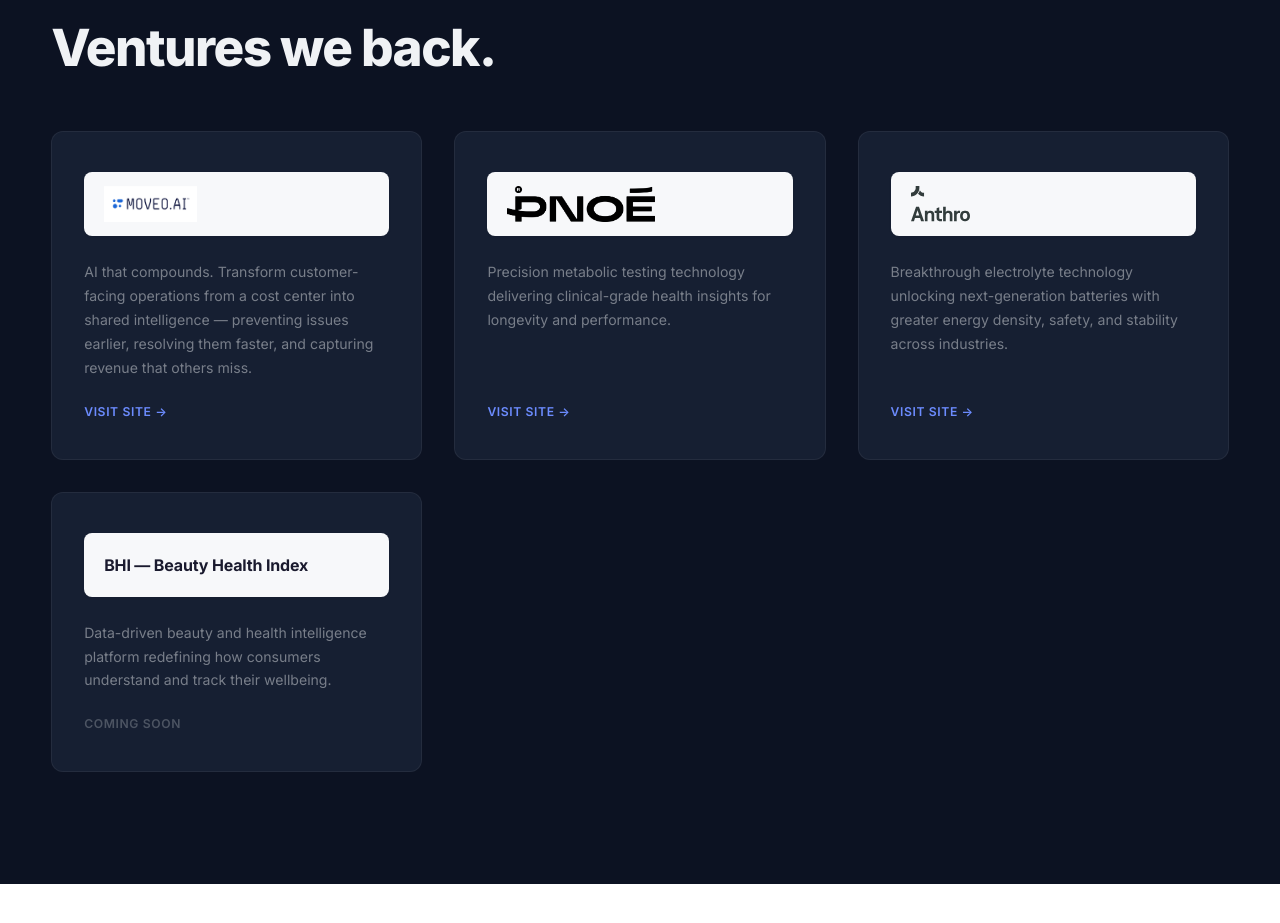
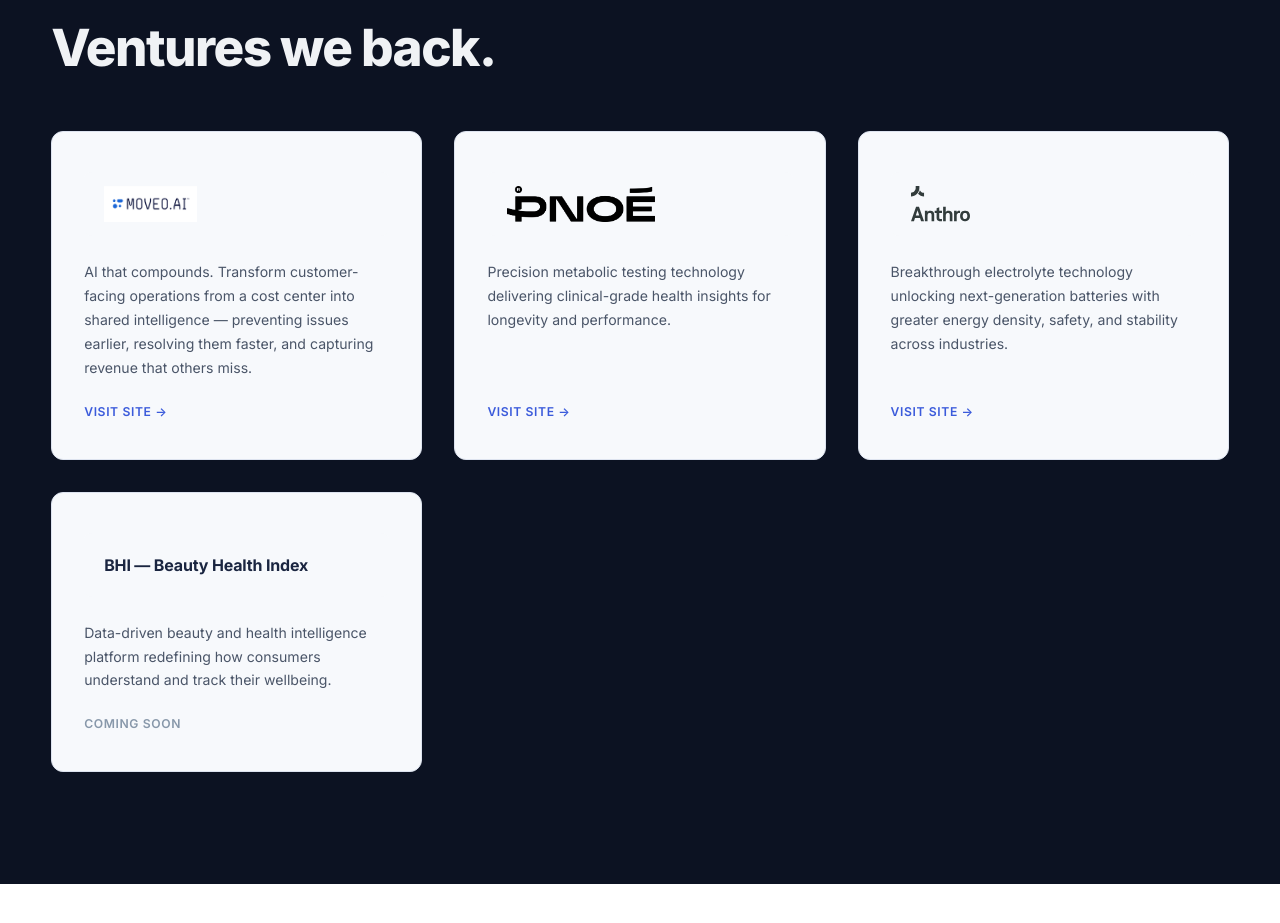
Before and after one commit to eleftheria-mbriyo/mbriyo-website, a plain HTML site: page index.html in a window 1280 px wide. Shown: the part 6100-7023 px from the top of the page. Drawn offline with Linux system fonts and the light colour scheme; animation ran at ten frames a second.

Commit message:
Portfolio cards: light card background, matching logo area, dark readable text

```diff
--- a/index.html
+++ b/index.html
@@ -1399,39 +1399,39 @@
     <div style="display:grid; grid-template-columns:repeat(3,1fr); gap:2rem; margin-top:1rem;">
 
       <!-- Moveo.AI -->
-      <div style="background:var(--bg-card); border:1px solid var(--border); border-radius:12px; padding:2.5rem 2rem; display:flex; flex-direction:column; align-items:flex-start; gap:1.5rem; transition:border-color 0.2s;" onmouseover="this.style.borderColor='rgba(108,172,255,0.35)'" onmouseout="this.style.borderColor=''">
-        <div style="width:100%; height:64px; display:flex; align-items:center; background:#f7f8fa; border-radius:8px; padding:0 1.25rem; box-sizing:border-box; box-shadow:0 1px 3px rgba(0,0,0,0.06);">
+      <div style="background:#f7f9fc; border:1px solid #dde3ef; border-radius:12px; padding:2.5rem 2rem; display:flex; flex-direction:column; align-items:flex-start; gap:1.5rem; transition:box-shadow 0.2s,border-color 0.2s;" onmouseover="this.style.boxShadow='0 4px 20px rgba(0,0,0,0.08)';this.style.borderColor='#b8c8e8'" onmouseout="this.style.boxShadow='';this.style.borderColor='#dde3ef'">
+        <div style="width:100%; height:64px; display:flex; align-items:center; background:#f7f9fc; border-radius:8px; padding:0 1.25rem; box-sizing:border-box;">
           <img src="moveo-logo.png" alt="Moveo.AI" style="max-height:36px; max-width:180px; object-fit:contain; display:block;">
         </div>
-        <p style="font-size:0.88rem; color:var(--text-secondary); line-height:1.7; flex:1;">AI that compounds. Transform customer-facing operations from a cost center into shared intelligence — preventing issues earlier, resolving them faster, and capturing revenue that others miss.</p>
-        <a href="https://moveo.ai/" target="_blank" rel="noopener" style="display:inline-flex; align-items:center; gap:0.4rem; font-size:0.76rem; font-weight:600; letter-spacing:0.05em; text-transform:uppercase; color:var(--accent); text-decoration:none; transition:opacity 0.2s;" onmouseover="this.style.opacity='0.7'" onmouseout="this.style.opacity='1'">Visit site →</a>
+        <p style="font-size:0.88rem; color:#4a5568; line-height:1.7; flex:1;">AI that compounds. Transform customer-facing operations from a cost center into shared intelligence — preventing issues earlier, resolving them faster, and capturing revenue that others miss.</p>
+        <a href="https://moveo.ai/" target="_blank" rel="noopener" style="display:inline-flex; align-items:center; gap:0.4rem; font-size:0.76rem; font-weight:600; letter-spacing:0.05em; text-transform:uppercase; color:#3b5bdb; text-decoration:none; transition:opacity 0.2s;" onmouseover="this.style.opacity='0.7'" onmouseout="this.style.opacity='1'">Visit site →</a>
       </div>
 
       <!-- PNOE -->
-      <div style="background:var(--bg-card); border:1px solid var(--border); border-radius:12px; padding:2.5rem 2rem; display:flex; flex-direction:column; align-items:flex-start; gap:1.5rem; transition:border-color 0.2s;" onmouseover="this.style.borderColor='rgba(108,172,255,0.35)'" onmouseout="this.style.borderColor=''">
-        <div style="width:100%; height:64px; display:flex; align-items:center; background:#f7f8fa; border-radius:8px; padding:0 1.25rem; box-sizing:border-box; box-shadow:0 1px 3px rgba(0,0,0,0.06);">
+      <div style="background:#f7f9fc; border:1px solid #dde3ef; border-radius:12px; padding:2.5rem 2rem; display:flex; flex-direction:column; align-items:flex-start; gap:1.5rem; transition:box-shadow 0.2s,border-color 0.2s;" onmouseover="this.style.boxShadow='0 4px 20px rgba(0,0,0,0.08)';this.style.borderColor='#b8c8e8'" onmouseout="this.style.boxShadow='';this.style.borderColor='#dde3ef'">
+        <div style="width:100%; height:64px; display:flex; align-items:center; background:#f7f9fc; border-radius:8px; padding:0 1.25rem; box-sizing:border-box;">
           <img src="pnoe-logo.png" alt="PNOÉ" style="max-height:36px; max-width:180px; object-fit:contain; display:block;">
         </div>
-        <p style="font-size:0.88rem; color:var(--text-secondary); line-height:1.7; flex:1;">Precision metabolic testing technology delivering clinical-grade health insights for longevity and performance.</p>
-        <a href="https://pnoe.com/" target="_blank" rel="noopener" style="display:inline-flex; align-items:center; gap:0.4rem; font-size:0.76rem; font-weight:600; letter-spacing:0.05em; text-transform:uppercase; color:var(--accent); text-decoration:none; transition:opacity 0.2s;" onmouseover="this.style.opacity='0.7'" onmouseout="this.style.opacity='1'">Visit site →</a>
+        <p style="font-size:0.88rem; color:#4a5568; line-height:1.7; flex:1;">Precision metabolic testing technology delivering clinical-grade health insights for longevity and performance.</p>
+        <a href="https://pnoe.com/" target="_blank" rel="noopener" style="display:inline-flex; align-items:center; gap:0.4rem; font-size:0.76rem; font-weight:600; letter-spacing:0.05em; text-transform:uppercase; color:#3b5bdb; text-decoration:none; transition:opacity 0.2s;" onmouseover="this.style.opacity='0.7'" onmouseout="this.style.opacity='1'">Visit site →</a>
       </div>
 
       <!-- Anthro Energy -->
-      <div style="background:var(--bg-card); border:1px solid var(--border); border-radius:12px; padding:2.5rem 2rem; display:flex; flex-direction:column; align-items:flex-start; gap:1.5rem; transition:border-color 0.2s;" onmouseover="this.style.borderColor='rgba(108,172,255,0.35)'" onmouseout="this.style.borderColor=''">
-        <div style="width:100%; height:64px; display:flex; align-items:center; background:#f7f8fa; border-radius:8px; padding:0 1.25rem; box-sizing:border-box; box-shadow:0 1px 3px rgba(0,0,0,0.06);">
+      <div style="background:#f7f9fc; border:1px solid #dde3ef; border-radius:12px; padding:2.5rem 2rem; display:flex; flex-direction:column; align-items:flex-start; gap:1.5rem; transition:box-shadow 0.2s,border-color 0.2s;" onmouseover="this.style.boxShadow='0 4px 20px rgba(0,0,0,0.08)';this.style.borderColor='#b8c8e8'" onmouseout="this.style.boxShadow='';this.style.borderColor='#dde3ef'">
+        <div style="width:100%; height:64px; display:flex; align-items:center; background:#f7f9fc; border-radius:8px; padding:0 1.25rem; box-sizing:border-box;">
           <img src="anthro-logo.svg" alt="Anthro Energy" style="max-height:36px; max-width:180px; object-fit:contain; display:block;">
         </div>
-        <p style="font-size:0.88rem; color:var(--text-secondary); line-height:1.7; flex:1;">Breakthrough electrolyte technology unlocking next-generation batteries with greater energy density, safety, and stability across industries.</p>
-        <a href="https://www.anthroenergy.com/" target="_blank" rel="noopener" style="display:inline-flex; align-items:center; gap:0.4rem; font-size:0.76rem; font-weight:600; letter-spacing:0.05em; text-transform:uppercase; color:var(--accent); text-decoration:none; transition:opacity 0.2s;" onmouseover="this.style.opacity='0.7'" onmouseout="this.style.opacity='1'">Visit site →</a>
+        <p style="font-size:0.88rem; color:#4a5568; line-height:1.7; flex:1;">Breakthrough electrolyte technology unlocking next-generation batteries with greater energy density, safety, and stability across industries.</p>
+        <a href="https://www.anthroenergy.com/" target="_blank" rel="noopener" style="display:inline-flex; align-items:center; gap:0.4rem; font-size:0.76rem; font-weight:600; letter-spacing:0.05em; text-transform:uppercase; color:#3b5bdb; text-decoration:none; transition:opacity 0.2s;" onmouseover="this.style.opacity='0.7'" onmouseout="this.style.opacity='1'">Visit site →</a>
       </div>
 
       <!-- Beauty Health Index -->
-      <div style="background:var(--bg-card); border:1px solid var(--border); border-radius:12px; padding:2.5rem 2rem; display:flex; flex-direction:column; align-items:flex-start; gap:1.5rem; transition:border-color 0.2s;" onmouseover="this.style.borderColor='rgba(108,172,255,0.35)'" onmouseout="this.style.borderColor=''">
-        <div style="width:100%; height:64px; display:flex; align-items:center; background:#f7f8fa; border-radius:8px; padding:0 1.25rem; box-sizing:border-box; box-shadow:0 1px 3px rgba(0,0,0,0.06);">
-          <span style="font-size:1rem; font-weight:700; color:#1a1a2e; letter-spacing:-0.01em;">BHI — Beauty Health Index</span>
-        </div>
-        <p style="font-size:0.88rem; color:var(--text-secondary); line-height:1.7; flex:1;">Data-driven beauty and health intelligence platform redefining how consumers understand and track their wellbeing.</p>
-        <span style="font-size:0.76rem; font-weight:600; letter-spacing:0.05em; text-transform:uppercase; color:var(--text-muted);">Coming soon</span>
+      <div style="background:#f7f9fc; border:1px solid #dde3ef; border-radius:12px; padding:2.5rem 2rem; display:flex; flex-direction:column; align-items:flex-start; gap:1.5rem; transition:box-shadow 0.2s,border-color 0.2s;" onmouseover="this.style.boxShadow='0 4px 20px rgba(0,0,0,0.08)';this.style.borderColor='#b8c8e8'" onmouseout="this.style.boxShadow='';this.style.borderColor='#dde3ef'">
+        <div style="width:100%; height:64px; display:flex; align-items:center; background:#f7f9fc; border-radius:8px; padding:0 1.25rem; box-sizing:border-box;">
+          <span style="font-size:1rem; font-weight:700; color:#1a2540; letter-spacing:-0.01em;">BHI — Beauty Health Index</span>
+        </div>
+        <p style="font-size:0.88rem; color:#4a5568; line-height:1.7; flex:1;">Data-driven beauty and health intelligence platform redefining how consumers understand and track their wellbeing.</p>
+        <span style="font-size:0.76rem; font-weight:600; letter-spacing:0.05em; text-transform:uppercase; color:#8898aa;">Coming soon</span>
       </div>
 
     </div>
```
